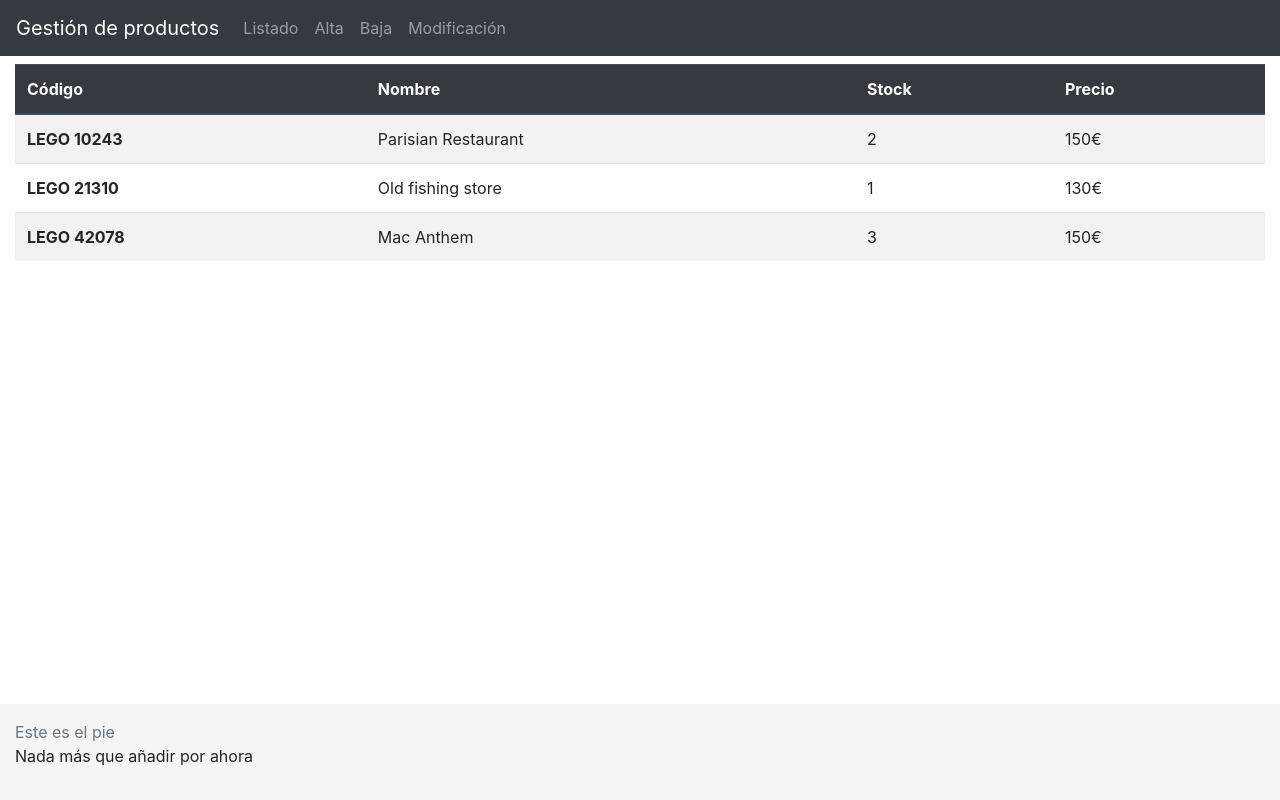
After one commit to Keteveo/Actividades-Curso-Symfony-MariaDB, a Symfony app: template gestorProductos/templates/productos/listadoProducto.html.twig in a window 1280 px wide. The commit adds this page. Run offline with Twig, Linux system fonts and the light colour scheme; the template is opened without the code that fills it, so the values that code supplies are empty; some libraries are stand-ins or nearby versions.

Commit message:
UD2/d plantilla listado y vista con menú

```diff
--- a/gestorProductos/templates/base.html.twig
+++ b/gestorProductos/templates/base.html.twig
@@ -19,14 +19,12 @@
 
 <body class="d-flex flex-column h-100">
     <header>
-        <div class="container-fluid">
-            {% block cabecera %}
-            <h1>Esta es la cabecera</h1>
-            {% endblock %}
-        </div>
+        {% block cabecera %}
+        {% include "productos/menu.html.twig" %}
+        {% endblock %}
     </header>
     <main role="main" class="flex-shrink-0">
-        <div class="container-fluid">
+        <div class="container-fluid mt-2">
             {% block contenido %}
             <h1>Este es el cuerpo</h1>
             {% endblock %}
--- a/gestorProductos/templates/productos/altaProducto.html.twig
+++ b/gestorProductos/templates/productos/altaProducto.html.twig
@@ -1,10 +1,6 @@
 {% extends 'base.html.twig' %}
 
 {% block titulo %}{{ titulo }}{% endblock %}
-
-{% block cabecera %}
-<h1>{{ titulo }}</h1>
-{% endblock %}
 
 {% block contenido %}
 {{ parent() }}
--- /dev/null
+++ b/gestorProductos/templates/productos/listadoProducto.html.twig
@@ -0,0 +1,41 @@
+{% extends 'base.html.twig' %}
+
+{% block titulo %}{{ titulo }}{% endblock %}
+
+{% block contenido %}
+<table class="table table-striped">
+    <thead class="thead-dark">
+        <tr>
+            <th scope="col">Código</th>
+            <th scope="col">Nombre</th>
+            <th scope="col">Stock</th>
+            <th scope="col">Precio</th>
+        </tr>
+    </thead>
+    <tbody>
+        <tr>
+            <th scope="row">LEGO 10243</th>
+            <td>Parisian Restaurant</td>
+            <td>2</td>
+            <td>150€</td>
+        </tr>
+        <tr>
+            <th scope="row">LEGO 21310</th>
+            <td>Old fishing store</td>
+            <td>1</td>
+            <td>130€</td>
+        </tr>
+        <tr>
+            <th scope="row">LEGO 42078</th>
+            <td>Mac Anthem</td>
+            <td>3</td>
+            <td>150€</td>
+        </tr>
+    </tbody>
+</table>
+
+{% endblock %}
+{% block pie %}
+{{ parent() }}
+<p>Nada más que añadir por ahora</p>
+{% endblock %}
--- /dev/null
+++ b/gestorProductos/templates/productos/menu.html.twig
@@ -0,0 +1,27 @@
+<nav class="navbar navbar-expand-md navbar-dark nav-bar-fixed-top bg-dark">
+    <a class="navbar-brand" href="#">Gestión de productos</a>
+    <button class="navbar-toggler" type="button" data-toggle="collapse" data-target="#navbarCollapse"
+        aria-controls="navbarCollapse" aria-expanded="false" aria-label="Toggle navigation">
+        <span class="navbar-toggler-icon"></span>
+    </button>
+    <div class="collapse navbar-collapse" id="navbarCollapse">
+        <ul class="navbar-nav mr-auto">
+            <li {% if app.request.get('_route') == 'listado' %} class="nav-item active" {% else %} class="nav-item"
+                {% endif %}>
+                <a class="nav-link" href="listado">Listado<span class="sr-only">(current)</span></a>
+            </li>
+            <li {% if app.request.get('_route') == 'alta' %} class="nav-item active" {% else %} class="nav-item"
+                {% endif %}>
+                <a class="nav-link" href="alta">Alta</a>
+            </li>
+            <li {% if app.request.get('_route') == 'baja' %} class="nav-item active" {% else %} class="nav-item"
+                {% endif %}>
+                <a class="nav-link" href="baja">Baja</a>
+            </li>
+            <li {% if app.request.get('_route') == 'modifica' %} class="nav-item active" {% else %} class="nav-item"
+                {% endif %}>
+                <a class="nav-link" href="modifica">Modificación</a>
+            </li>
+        </ul>
+    </div>
+</nav>
```
Also changed, not shown: gestorProductos/src/Controller/ProductosController.php (+8 -7 lines), gestorProductos/templates/productos/bajaProducto.html.twig (+4 -8 lines), gestorProductos/templates/productos/modificaProducto.html.twig (+4 -8 lines), README.md.
